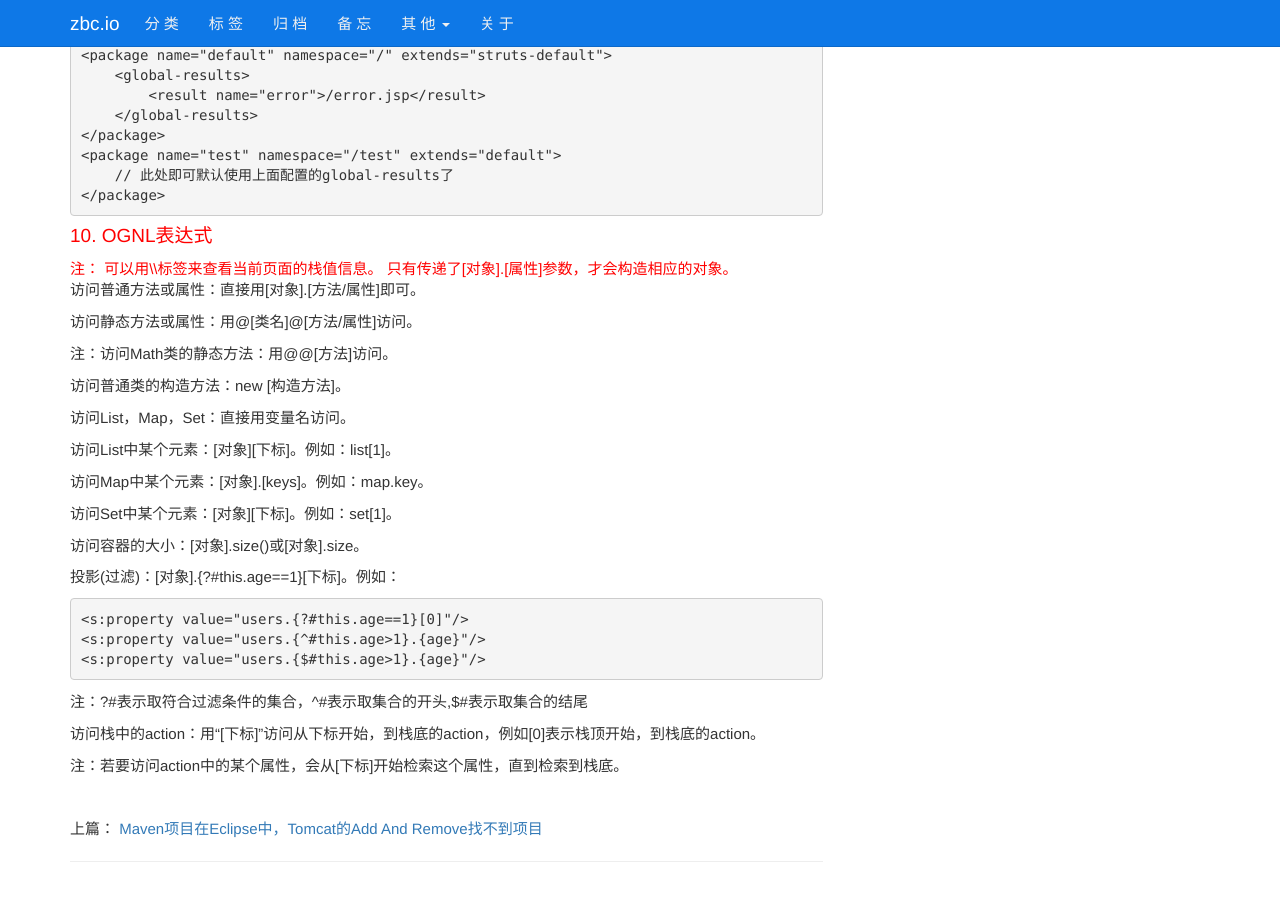
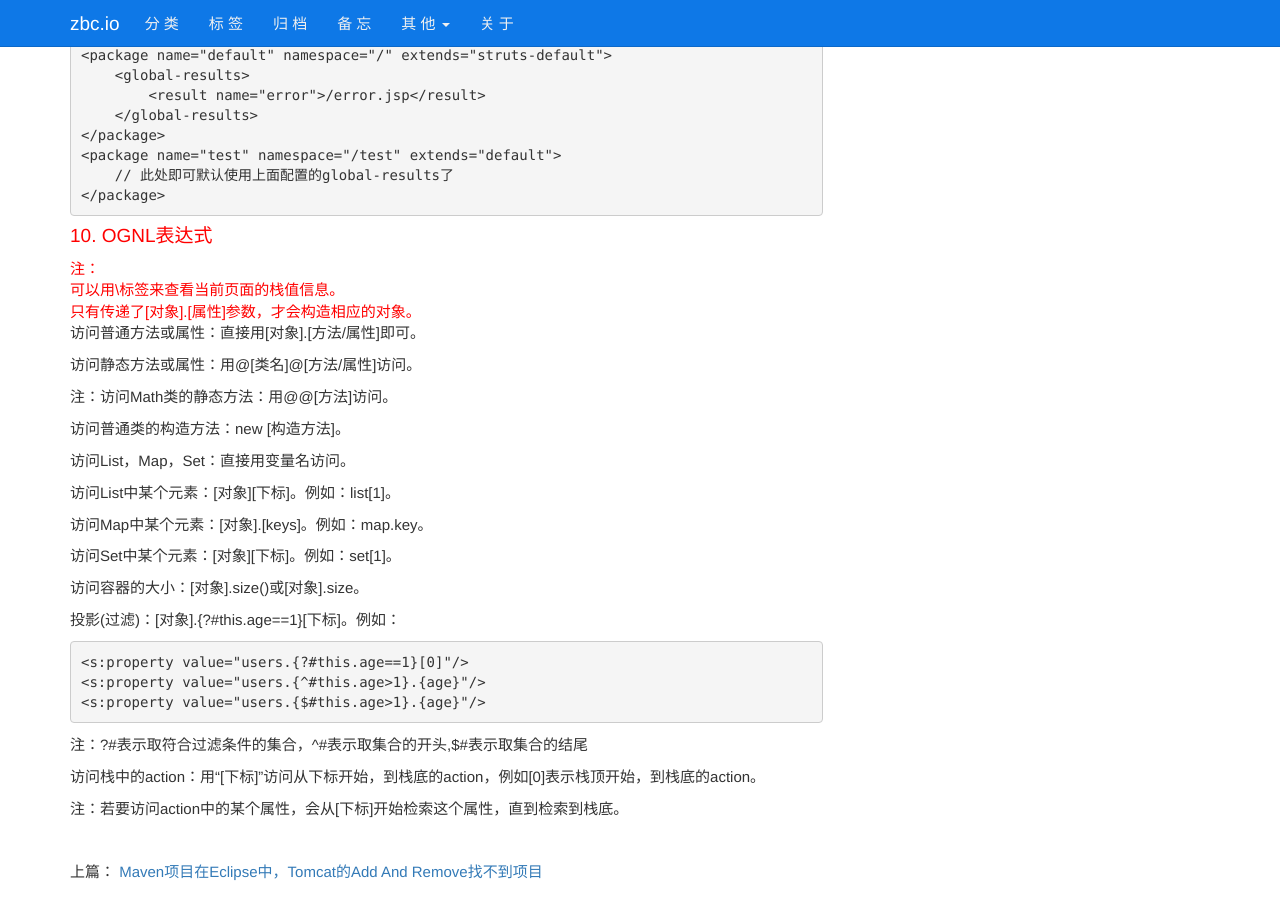
Before and after one commit to zbc0512/zbc0512.github.io, a Jekyll site: the page built from _posts/2016-04-12-struts2.md, in a window 1280 px wide and 900 px high, scrolled down 1765 px. Built offline with Jekyll 4.4.1, drawn with Linux system fonts in a browser that asks for light colours; nearby versions of some CDN libraries; library files that are not in the unit come from our copies; comment, search, counter and statistics services are not loaded.

```diff
--- a/_posts/2016-04-12-struts2.md
+++ b/_posts/2016-04-12-struts2.md
@@ -106,9 +106,9 @@ httpheader: 控制特殊HTTP行为的结果类型。
 #### <font color="#F00">10. OGNL表达式</font>
 
 <font color="#F00">
-注：
-可以用\<s:debug>\</s:debug>标签来查看当前页面的栈值信息。
-只有传递了[对象].[属性]参数，才会构造相应的对象。
+注：<br />
+可以用\<s:debug></s:debug>标签来查看当前页面的栈值信息。<br />
+只有传递了[对象].[属性]参数，才会构造相应的对象。<br />
 </font>
 
 访问普通方法或属性：直接用[对象].[方法/属性]即可。
```
